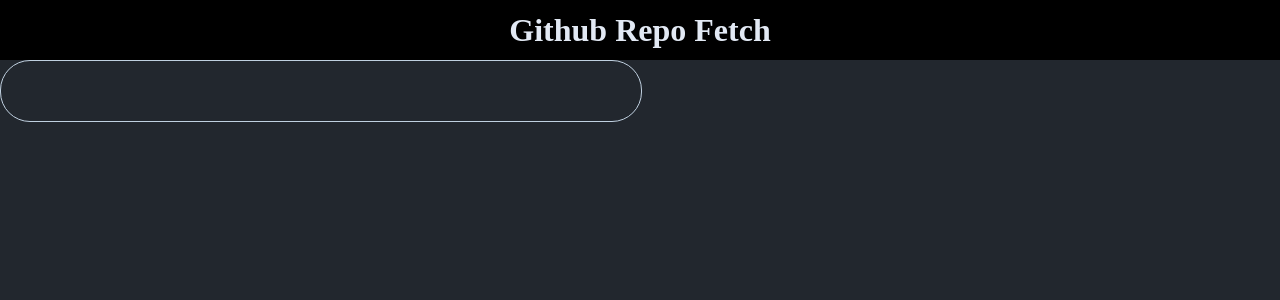
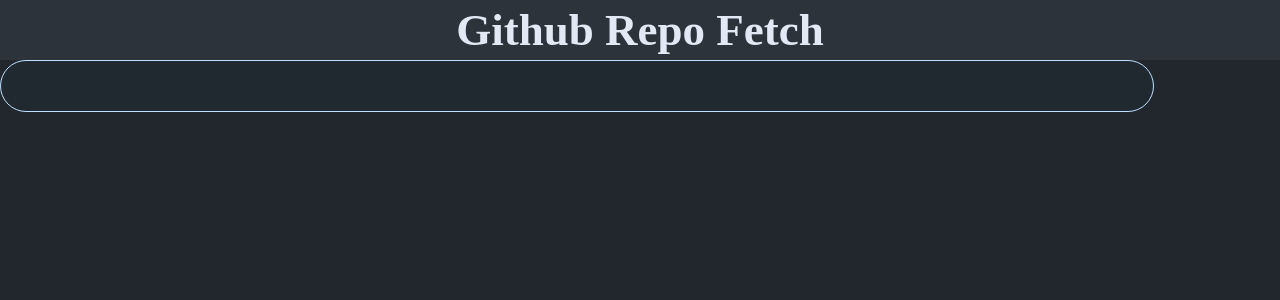
Before and after one commit to Edinaldo-C-Silva-Jr/React-Projects, a React (Create React App) app in the folder Github Repository Fetch/github-repo-fetch/: page / in a window 1280 px wide. Shown: the top 300 px of the page. Built offline with nearby package versions, Linux system fonts and the light colour scheme.

Commit message:
Created a new component: Button. Also changed the styling of other components.

```diff
--- a/Github Repository Fetch/github-repo-fetch/src/components/Header/styles.ts
+++ b/Github Repository Fetch/github-repo-fetch/src/components/Header/styles.ts
@@ -3,7 +3,7 @@
 export const Container = styled.div`
     width: 100%;
     height: 60px;
-    background-color: #000000;
+    background-color: #2d333b;
 
     display: flex;
     align-items: center;
@@ -11,7 +11,7 @@
 `
 
 export const Title = styled.h2`
-    font-size: 32px;
+    font-size: 45px;
     font-weight: 700;
     color: #e2e9f4;
 `
--- a/Github Repository Fetch/github-repo-fetch/src/components/Input/styles.ts
+++ b/Github Repository Fetch/github-repo-fetch/src/components/Input/styles.ts
@@ -1,25 +1,27 @@
 import styled from "styled-components";
 
 export const InputContainer = styled.div`
-    border: 1px solid #c0d0e0;
+    border: 1px solid #bfdfff;
     border-radius: 30px;
-    height: 60px;
-    width: 50%;
+    height: 50px;
+    width: 90%;
 
     display: flex;
     align-items: center;
     justify-content: center;
 
+    background-color: #202830;
+
     &:focus-within {
-        border: 2px solid #c0d0e0;
+        border: 2px solid #bfdfff;
     }
 
     input {
         width: 96%;
-        height: 60px;
+        height: 100%;
         border: 0;
 
-        font-size: 32px;
+        font-size: 24px;
         background: transparent;
         color: #ffffff;
 
```
Also changed, not shown: Github Repository Fetch/github-repo-fetch/src/components/Button/index.tsx (added, +7 -0 lines), Github Repository Fetch/github-repo-fetch/src/components/Button/styles.ts (added, +18 -0 lines), Github Repository Fetch/github-repo-fetch/src/components/Header/index.tsx (+5 -3 lines).
